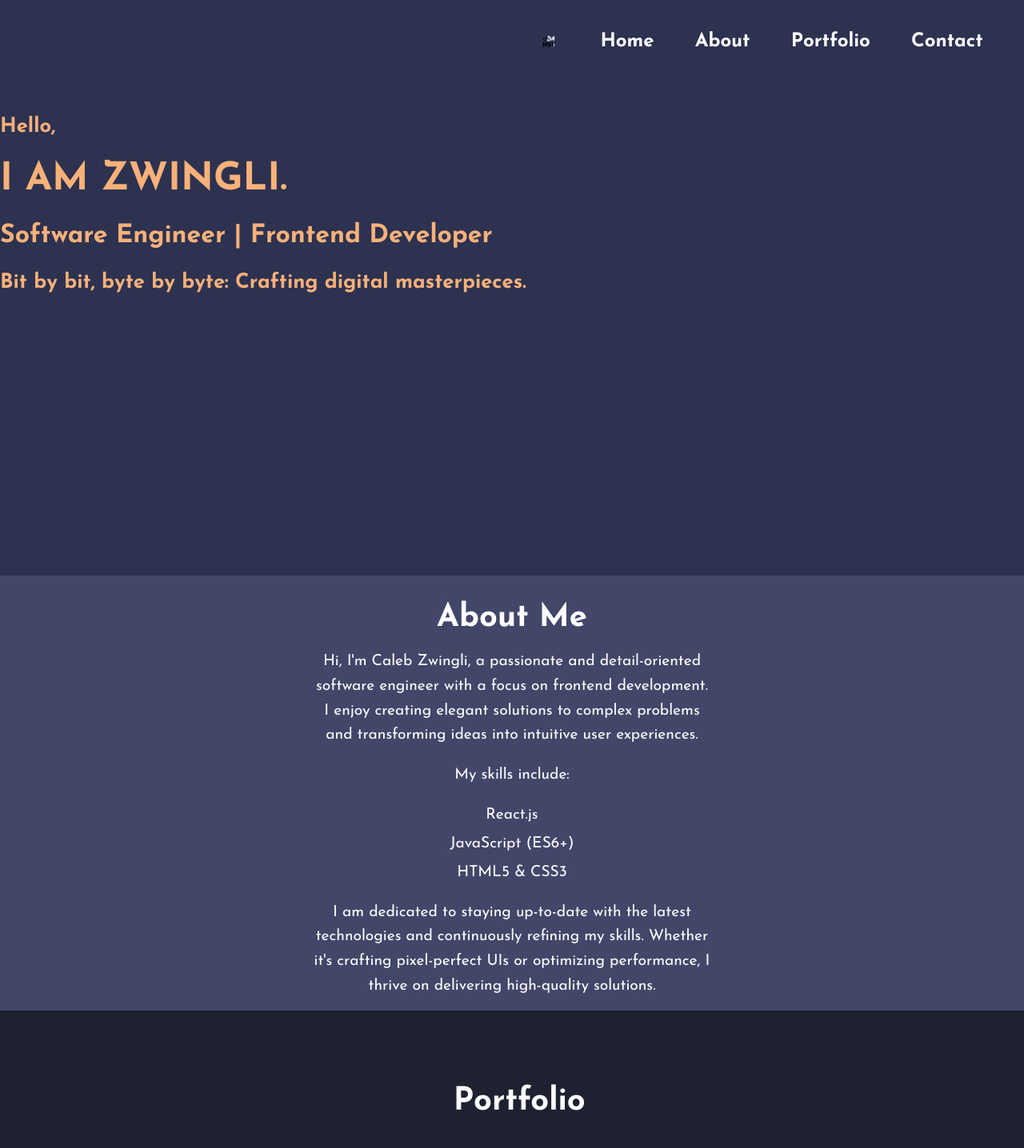
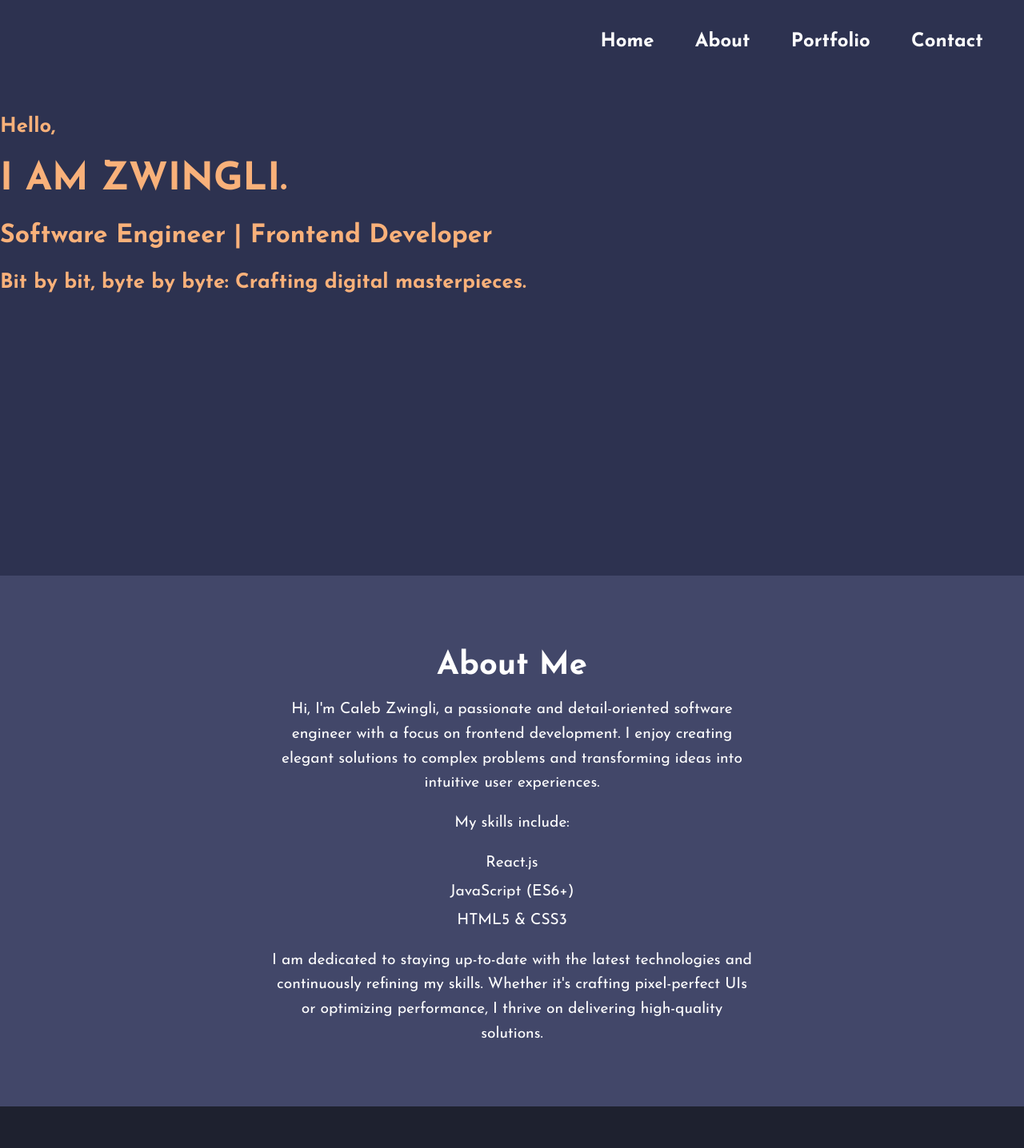
Before and after one commit to ZwingliCaleb/portfolio, a React (Create React App) app: page / in a window 1280 px wide. Shown: the top 1436 px of the page at 80% size. Built offline with nearby package versions, Linux system fonts and the light colour scheme.

Commit message:
new changes...remove logo.

```diff
--- a/src/components/About/About.scss
+++ b/src/components/About/About.scss
@@ -7,6 +7,7 @@
     justify-content: center;
     color: white;
     width: 100vw;
+    padding: 60px 0 60px 0;
   }
 
   .about-content {
@@ -22,7 +23,7 @@
       font-size: 1.2rem;
       line-height: 1.6;
       margin-bottom: 15px;
-      max-width: 500px;
+      max-width: 600px;
 
       ul {
         list-style: none;
--- a/src/components/Header/Header.js
+++ b/src/components/Header/Header.js
@@ -1,6 +1,5 @@
 import React from 'react';
 import './Header.scss';
-import logo from '../../assets/images/logo2.png';
 import { Link } from 'react-scroll';
 function Header() {
   return (
@@ -8,7 +7,6 @@ function Header() {
       <header className="header">
         <nav>
             <ul>
-            <li><Link to="img" smooth={true} duration={500}><img src={logo} alt="logo" className="logo"/></Link></li>
             <li><Link to="Home" smooth={true} duration={500}>Home</Link></li>
             <li><Link to="About" smooth={true} duration={500}>About</Link></li>
             <li><Link to="Portfolio" smooth={true} duration={500}>Portfolio</Link></li>
--- a/src/components/HeroSection/HeroSection.js
+++ b/src/components/HeroSection/HeroSection.js
@@ -4,10 +4,12 @@ import './HeroSection.scss';
 const HeroSection = () => {
   return (
     <div className="hero-container" id="Home">
-      <h3>Hello,</h3>
-      <h1>I AM ZWINGLI.</h1>
-      <h2>Software Engineer | Frontend Developer</h2>
-      <h3>Bit by bit, byte by byte: Crafting digital masterpieces.</h3>
+      <div clasName="hero-box">
+        <h3>Hello,</h3>
+        <h1>I AM ZWINGLI.</h1>
+        <h2>Software Engineer | Frontend Developer</h2>
+        <h3>Bit by bit, byte by byte: Crafting digital masterpieces.</h3>
+      </div>
     </div>
   );
 };
--- a/src/components/HeroSection/HeroSection.scss
+++ b/src/components/HeroSection/HeroSection.scss
@@ -1,5 +1,5 @@
 // HeroSection.scss
-.hero-container {
+.hero-container  {
   position: relative;
   color: #f9b17a; /* Set your desired text color */
   padding: 120px 0; /* Adjust padding as needed */
```
